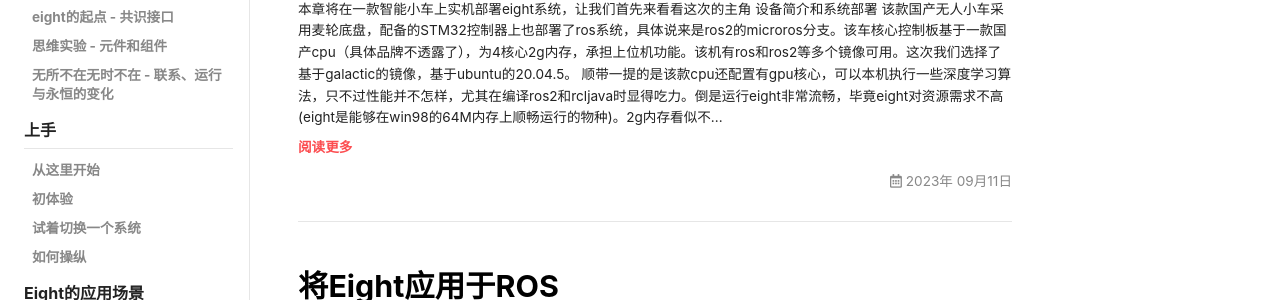
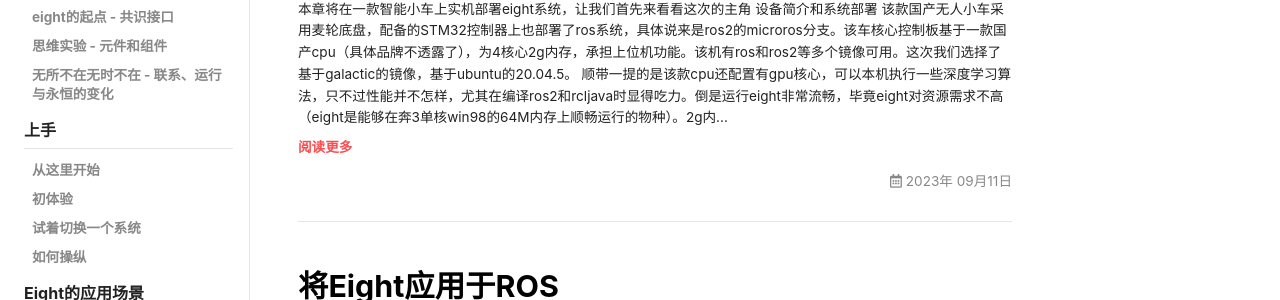
Before and after one commit to jekler/eight, a Jekyll site: the page built from index.html, in a window 1280 px wide. Shown: the part 194-494 px from the top of the page. Built offline with Jekyll 4.4.1, drawn with Linux system fonts in a browser that asks for light colours; nearby versions of some CDN libraries; the list of posts is cut into pages by our own code.

Commit message:
robot update

```diff
--- a/_posts/2023-9-11-ros-robot-with-eight-inside.md
+++ b/_posts/2023-9-11-ros-robot-with-eight-inside.md
@@ -37,7 +37,7 @@
 
 该款国产无人小车采用麦轮底盘，配备的STM32控制器上也部署了ros系统，具体说来是ros2的microros分支。该车核心控制板基于一款国产cpu（具体品牌不透露了），为4核心2g内存，承担上位机功能。该机有ros和ros2等多个镜像可用。这次我们选择了基于galactic的镜像，基于ubuntu的20.04.5。
 
-顺带一提的是该款cpu还配置有gpu核心，可以本机执行一些深度学习算法，只不过性能并不怎样，尤其在编译ros2和rcljava时显得吃力。倒是运行eight非常流畅，毕竟eight对资源需求不高(eight是能够在win98的64M内存上顺畅运行的物种)。2g内存看似不高，但是运行整套ros系统以及eight环境也绰绰有余了。这就是它的真容。
+顺带一提的是该款cpu还配置有gpu核心，可以本机执行一些深度学习算法，只不过性能并不怎样，尤其在编译ros2和rcljava时显得吃力。倒是运行eight非常流畅，毕竟eight对资源需求不高（eight是能够在奔3单核win98的64M内存上顺畅运行的物种）。2g内存看似不高，但是运行整套ros系统以及eight环境也绰绰有余了。这就是它的真容。
 
 ![ros无人车](/eight/assets/images/robot-1.jpg)
 
```
Also changed, not shown: docs/zh/5.2-ros-robot-with-eight-inside.md (+1 -1 lines).
